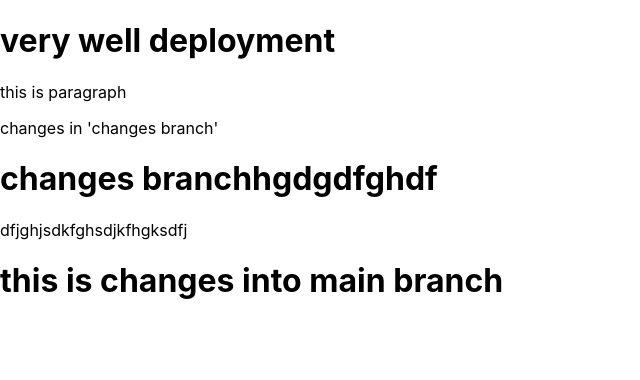
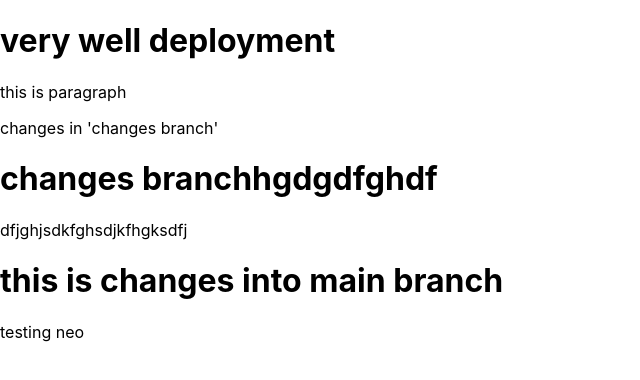
Before and after one commit to neosharma995/nodegreate, a React (Create React App) app: page / in a window 1280 px wide. Shown: the top 380 px of the page, without its empty margins (0-640 px from the left). Built offline with nearby package versions, Linux system fonts and the light colour scheme.

Commit message:
Update App.js

```diff
--- a/src/App.js
+++ b/src/App.js
@@ -11,6 +11,7 @@ function App() {
     <h1>changes branchhgdgdfghdf</h1>
     <p>dfjghjsdkfghsdjkfhgksdfj</p>
     <h1>this is changes into main branch</h1>
+    <p>testing neo</p>
    </div>
    </>
   );
```
